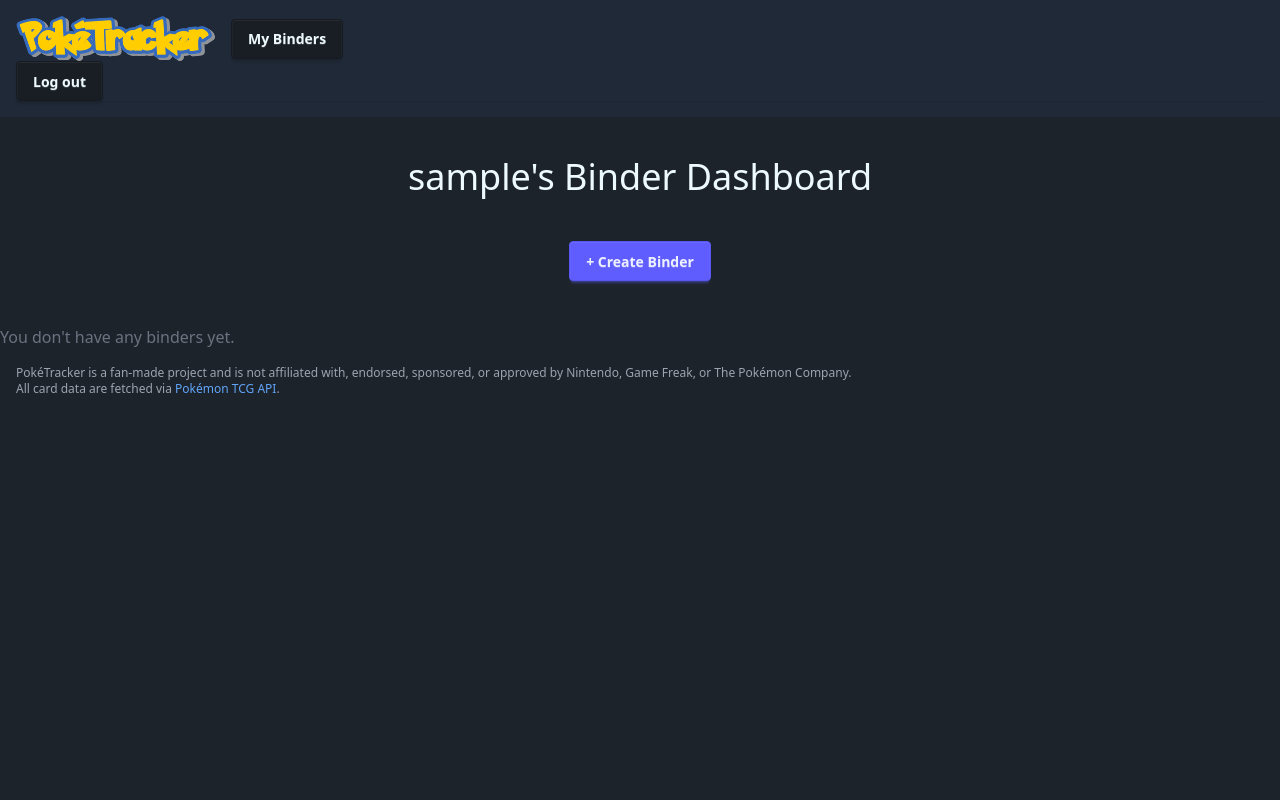
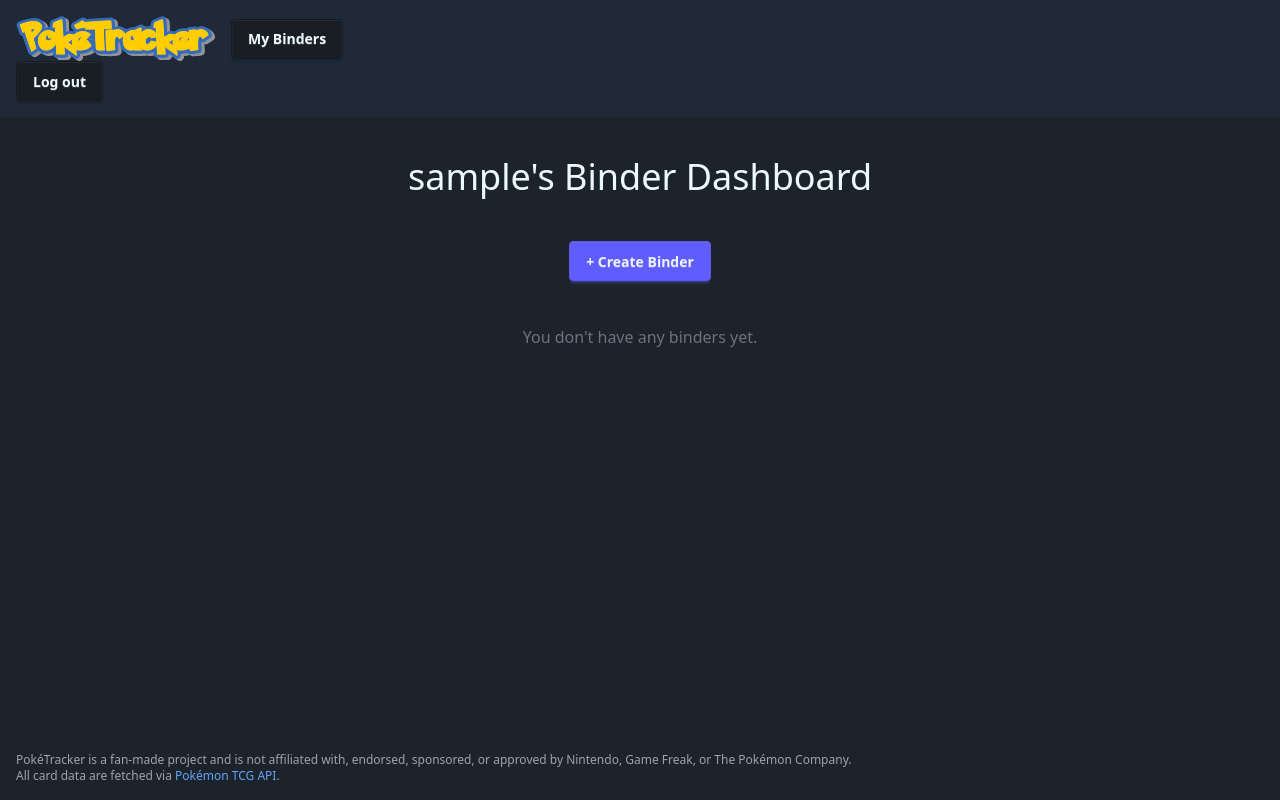
Before and after one commit to tsztin0217/poketracker, a Django app: page /binders/ in a window 1280 px wide. Run offline with Django 5.2, Linux system fonts and the light colour scheme; the visitor is signed in with stand-in values (Sample User, id 1); data that the repository does not hold is empty; some libraries are stand-ins or nearby versions; some web fonts are replaced.

Commit message:
Stick footer at bottom of page and other minor styling fixes

```diff
--- a/binder/templates/base.html
+++ b/binder/templates/base.html
@@ -16,7 +16,7 @@
       <title>PokeTracker</title>
     {% endblock %}
   </head>
-  <body>
+  <body class="min-h-screen flex flex-col">
     <header class="bg-gray-800 text-white p-4">
       <nav class="navbar bg-base-100 shadow-sm">
         <div class="flex-1 flex items-center space-x-2">
@@ -38,7 +38,7 @@
         </div>
       </nav>
     </header>
-    <main>
+    <main class="flex-grow">
       {% block content %}
       {% endblock %}
     </main>
--- a/binder/templates/binder/user_card_detail.html
+++ b/binder/templates/binder/user_card_detail.html
@@ -48,7 +48,6 @@
         <p><strong>Comments:</strong> {{ user_card.comments }}</p>
       {% endif %}
 
-      <!-- General Card Info -->
       <hr class="my-4" />
       <p><strong>Set:</strong> {{ card.set.name }}</p>
       <p><strong>Series:</strong> {{ card.set.series }}</p>
--- a/binder/templates/binders/index.html
+++ b/binder/templates/binders/index.html
@@ -32,6 +32,6 @@
       </div>
     </div>
   {% else %}
-    <p class="mt-4 text-gray-500">You don't have any binders yet.</p>
+    <p class="text-center mt-4 text-gray-500">You don't have any binders yet.</p>
   {% endif %}
 {% endblock %}
```
